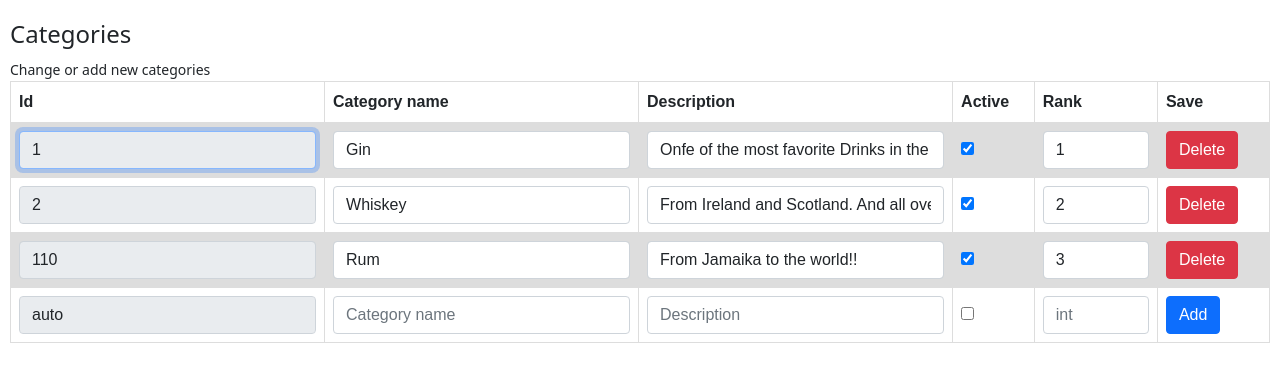
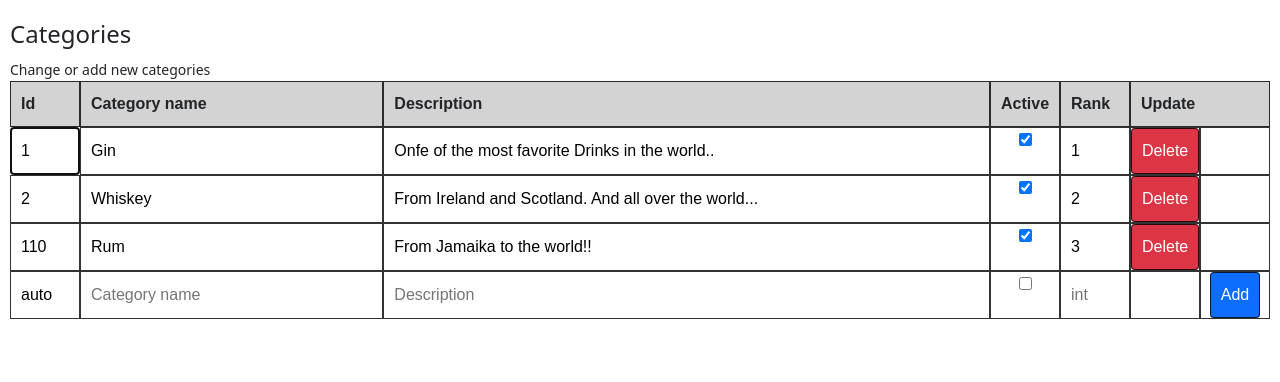
Before and after one commit to MalteHildebrandt/Web50_Capstone, a Django app: a page that uses drinx/templates/drinx/backend_categories.html in a window 1280 px wide. Shown: the part 40-422 px from the top of the page. Run offline with Django 3.2, Linux system fonts and the light colour scheme; a user stored in the database is signed in; data comes from the database, SQL or seed files in the repository; both versions use the stored data as it was after the commit.

Commit message:
categorie finished

```diff
--- a/drinx/static/drinx/backend.js
+++ b/drinx/static/drinx/backend.js
@@ -1,12 +1,14 @@
-function form_changed(id) {
-    document.getElementById(`save_btn_${id}`).hidden = false;
+function form_changed(e) {
+    const saveForm = e.target.form;
+    saveForm.elements['save'].hidden = false;
 }
 
-function form_save(e, id) {
+function form_save(e) {
 
     // get Form data
-    const saveButton = document.getElementById(`save_btn_${id}`);
-    const saveForm = document.getElementById(`category_form_${id}`);
+    const saveForm = e.submitter.form;
+    const saveButton = saveForm.elements['save'];
+    const deleteButton = saveForm.elements['delete'];
     const saveFormData = new FormData(saveForm);
 
     // prevent Form from actually submiting
@@ -14,6 +16,10 @@ function form_save(e, id) {
 
     // determine which action to perform on the api
     var action = 'update';
+
+    // clear the popup animation class if still present from previous round
+    var popup = document.getElementById("myPopup");
+    popup.classList.remove("show");
 
     if (e.submitter.value === 'Delete') {
         action = 'delete';
@@ -40,16 +46,28 @@ function form_save(e, id) {
         if (response.ok) {
             response.json()
             .then(result => {
-                //alert('dataset updated');
-                saveButton.hidden = true;
                 if (action === 'insert') {
+                    //insert new empty row
+                    var newForm = saveForm.cloneNode(true);
+                    newForm.elements['name'].value = '';
+                    newForm.elements['description'].value = '';
+                    newForm.elements['is_active'].checked = false;
+                    newForm.elements['display_order'].value = '';
+                    saveForm.parentElement.appendChild(newForm);
+
+                    //update the saved row
                     saveButton.value ='Save';
+                    deleteButton.hidden = false;
                     saveForm.elements['id'].value = result.newid;
+
                 }
                 if (action === 'delete') {
-                    const rowIndex = e.submitter.parentElement.parentElement.rowIndex;
-                    e.submitter.parentElement.parentElement.parentElement.parentElement.deleteRow(rowIndex);
+                    saveForm.remove();
                 }
+
+                //show success Popup
+                popup.classList.toggle("show");
+                saveButton.hidden = true;
             })
             .catch(error => {
                 alert(error);
--- a/drinx/static/drinx/styles.css
+++ b/drinx/static/drinx/styles.css
@@ -45,3 +45,72 @@ table {
   tr:nth-child(even) {
     background-color: #dddddd;
   }
+
+  .popuptext {
+    visibility: hidden;
+    width: 200px;
+    height: 80px;
+    background-color: green;
+    color: #fff;
+    display: flex;
+    justify-content: center;
+    align-items: center;
+    border-radius: 6px;
+    z-index: 1;
+    position: fixed;
+    right: 50px;
+    bottom: 100 px;
+  }
+
+ .show {
+    animation-name: popup;
+    animation-duration: 2s;
+  }
+
+  @keyframes popup {
+    0% {
+      opacity: 0;
+      visibility: visible;
+    }
+    25% {
+      opacity: 1;
+      visibility: visible;
+    }
+    75% {
+      opacity: 1;
+      visibility: visible;
+    }
+    100% {
+      opacity: 0;
+    }
+  }
+
+  .grid-container {
+    display: grid;
+    grid-template-columns: 70px 1fr 2fr 70px 70px 70px 70px;
+    padding: 0;
+  }
+
+  .gridhead {
+    position: sticky;
+    top: 0;
+    font-weight: bold;
+    background-color: lightgrey;
+  }
+
+  .grid-item {
+    border: 1px solid rgba(0, 0, 0, 0.8);
+    font-family: arial, sans-serif;
+    padding: 10px;
+  }
+
+  .item1 {
+    grid-column-start: 6;
+    grid-column-end: 8;
+  }
+
+  .checkbox-format {
+    border: 1px solid rgba(0, 0, 0, 0.8);
+    padding: 0;
+    text-align:center;
+  }
--- a/drinx/templates/drinx/backend_categories.html
+++ b/drinx/templates/drinx/backend_categories.html
@@ -6,48 +6,55 @@
     <div class="category-body">
         <h4>Categories</h4>
         <small>Change or add new categories</small>
-            <table style="table-layout:auto;">
-                <tr>
-                    <th>Id</th>
-                    <th>Category name</th>
-                    <th>Description</th>
-                    <th>Active</th>
-                    <th>Rank</th>
-                    <th>Save</th>
-                </tr>
-                {% for category in categories %}
-                    <tr>
-                        <form onsubmit="form_save(event, {{ category.id }})" id="category_form_{{ category.id }}" action="{% url 'backend_categories' %}" method="post">
-                            {% csrf_token %}
-                            <td><input autofocus class="form-control" type="text" name="id" placeholder="id"  value ="{{ category.id }}" required readonly="true"></td>
-                            <td><input onkeydown="form_changed({{ category.id }})" autofocus class="form-control" type="text" name="name" placeholder="Category name"  value ="{{ category.name }}" required></td>
-                            <td><input onkeydown="form_changed({{ category.id }})" autofocus class="form-control" type="text" name="description" placeholder="Description"  value ="{{ category.description }}" required></td>
-                            {% if category.is_active %}
-                                <td><input onclick="form_changed({{ category.id }})" autofocus type="checkbox" name="is_active" placeholder="True/False"  value ="True" checked></td>
-                            {% else %}
-                                <td><input onclick="form_changed({{ category.id }})" autofocus type="checkbox"  name="is_active" placeholder="True/False"  value ="True"></td>
-                            {% endif %}
-                            <td><input onkeydown="form_changed({{ category.id }})" onclick="form_changed({{ category.id }})" autofocus class="form-control" type="number" min="1" max="99" name="display_order" placeholder="23"  value ="{{ category.display_order }}" required></td>
-                            <td>
-                                <input id="save_btn_{{ category.id }}" class="btn btn-primary" type="submit" value="Save" hidden>
-                                <input id="delete_btn_{{ category.id }}" class="btn btn-danger" type="submit" value="Delete">
-                            </td>
-                        </form>
-                    </tr>
-                {% endfor %}
-                <tr>
-                    <form onsubmit="form_save(event, 'new')" id="category_form_new" action="{% url 'backend_categories' %}" method="post">
-                        {% csrf_token %}
-                        <td><input autofocus class="form-control" type="text" name="id" value="auto" readonly="true"></td>
-                        <td><input autofocus class="form-control" type="text" name="name" placeholder="Category name" required></td>
-                        <td><input autofocus class="form-control" type="text" name="description" placeholder="Description" required></td>
-                        <td><input autofocus type="checkbox" name="is_active" placeholder="True/False" value ="True"></td>
-                        <td><input autofocus class="form-control" type="number" min="1" max="99" name="display_order" placeholder="int" required></td>
-                        <td><input id="save_btn_new"class="btn btn-primary" type="submit" value="Add"></td>
-                    </form>
-                </tr>
-            </table>
-    </div>
 
+        <div class="grid-container gridhead">
+            <div class="grid-item">Id</div>
+            <div class="grid-item">Category name</div>
+            <div class="grid-item">Description</div>
+            <div class="grid-item">Active</div>
+            <div class="grid-item">Rank</div>
+            <div class="grid-item item1">Update</div>
+        </div>
+
+        {% for category in categories %}
+            <form onsubmit="form_save(event)" class="grid-container" action="{% url 'backend_categories' %}" method="post">
+                <input autofocus class="grid-item" type="text" name="id" placeholder="id"  value ="{{ category.id }}" required readonly="true">
+                <input onkeydown="form_changed(event)" autofocus class="grid-item" type="text" name="name" placeholder="Category name"  value ="{{ category.name }}" required>
+                <input onkeydown="form_changed(event)" autofocus class="grid-item" type="text" name="description" placeholder="Description"  value ="{{ category.description }}" required>
+                {% if category.is_active %}
+                    <div class="checkbox-format">
+                        <input onclick="form_changed(event)" class="grid-item" autofocus type="checkbox" name="is_active" value ="True" checked>
+                    </div>
+                {% else %}
+                    <div class="checkbox-format">
+                        <input onclick="form_changed(event)" class="grid-item" autofocus type="checkbox"  name="is_active" value ="True">
+                    </div>
+                {% endif %}
+                <input onkeydown="form_changed(event)" onclick="form_changed(event)" autofocus class="grid-item" type="number" min="1" max="99" name="display_order" placeholder="23"  value ="{{ category.display_order }}" required>
+                <div class="checkbox-format">
+                    <input class="btn btn-danger grid-item" type="submit" name ="delete" value="Delete">
+                </div>
+                <div class="checkbox-format">
+                    <input class="btn btn-primary grid-item" type="submit" name="save" value="Save" hidden>
+                </div>
+            </form>
+        {% endfor %}
+        <form onsubmit="form_save(event)" class="grid-container" action="{% url 'backend_categories' %}" method="post">
+            <input autofocus class="grid-item" type="text" name="id" placeholder="id"  value ="auto" required readonly="true">
+            <input onkeydown="form_changed(event)" autofocus class="grid-item" type="text" name="name" placeholder="Category name"  required>
+            <input onkeydown="form_changed(event)" autofocus class="grid-item" type="text" name="description" placeholder="Description" required>
+            <div class="checkbox-format">
+                <input onclick="form_changed(event)" class="grid-item" autofocus type="checkbox" name="is_active" value ="True">
+            </div>
+            <input onkeydown="form_changed(event)" onclick="form_changed(event)" autofocus class="grid-item" type="number" min="1" max="99" name="display_order" placeholder="int" required>
+            <div class="checkbox-format">
+                <input class="btn btn-danger grid-item" type="submit" name ="delete" value="Delete" hidden>
+            </div>
+            <div class="checkbox-format">
+                <input class="btn btn-primary grid-item" type="submit" name="save" value="Add">
+            </div>
+        </form>
+
+        <div class="popuptext" id="myPopup">Successfully updated!</div>
 
 {% endblock %}
--- a/drinx/views.py
+++ b/drinx/views.py
@@ -15,7 +15,11 @@ def index(request):
     #return HttpResponse(message)
     #return HttpResponse('Hello World!')
 
-    return render(request, "drinx/index.html")
+    categories =  Category.objects.all().order_by('display_order')
+
+    return render(request, "drinx/index.html", {
+        "categories": categories
+    })
 
 def login_view(request):
     if request.method == "POST":
@@ -84,7 +88,7 @@ def backend_index(request):
 @staff_member_required
 def backend_categories(request):
 
-    categories =  Category.objects.all()
+    categories =  Category.objects.all().order_by('id')
 
     return render(request, "drinx/backend_categories.html", {
         "categories" : categories
```
Also changed, not shown: drinx/templates/drinx/layout.html (+5 -12 lines), db.sqlite3, drinx/templates/drinx/menu.html (added).
